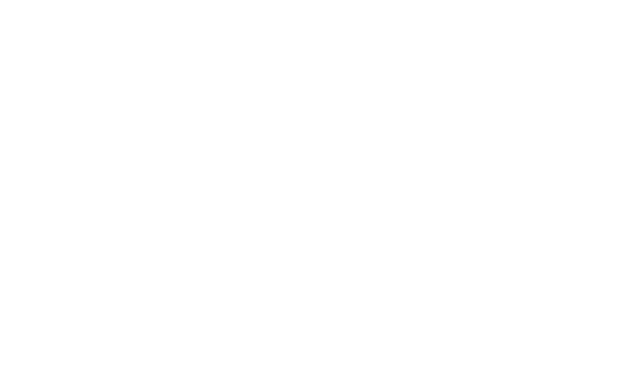
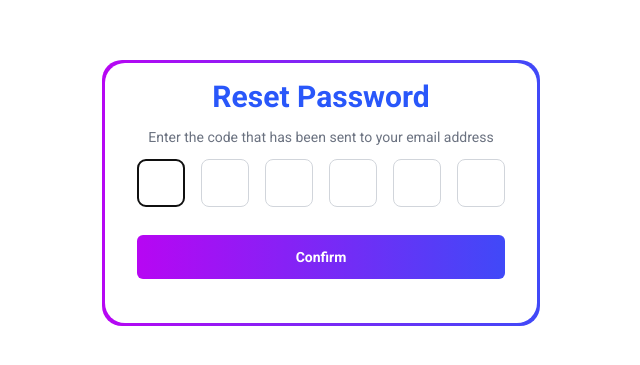
Before and after one commit to JayashSaini/ShoesHubFrontend, a React (Vite) app: page /reset-password in a window 1280 px wide. Before the commit this address had no page. Shown: the part 207-572 px from the top of the page, without its empty margins (319-959 px from the left). Built offline with nearby package versions, Linux system fonts and the light colour scheme; a web font is replaced by a local one.

Commit message:
feat(Page): Add Forgot & Reset Password page

```diff
--- a/src/App.css
+++ b/src/App.css
@@ -100,3 +100,12 @@ body {
   cursor: pointer;
   outline: none;
 }
+
+.no-arrows::-webkit-outer-spin-button,
+.no-arrows::-webkit-inner-spin-button {
+  -webkit-appearance: none;
+  margin: 0;
+}
+.no-arrows {
+  appearance: textfield;
+}
--- a/src/App.tsx
+++ b/src/App.tsx
@@ -1,7 +1,7 @@
 import "./App.css";
 import { BrowserRouter, Routes, Route } from "react-router-dom";
 
-import { Home, Login, Register } from "./Pages";
+import { Home, Login, Register, ForgotPassword, ResetPassword } from "./Pages";
 import Layout from "./Layout.jsx";
 
 function App() {
@@ -13,6 +13,8 @@ function App() {
             <Route path="/" index element={<Home />} />
             <Route path="/login" index element={<Login />} />
             <Route path="/register" index element={<Register />} />
+            <Route path="/forgot-password" element={<ForgotPassword />} />
+            <Route path="/reset-password" element={<ResetPassword />} />
           </Route>
         </Routes>
       </BrowserRouter>
--- /dev/null
+++ b/src/Pages/ForgotPassword.tsx
@@ -0,0 +1,51 @@
+import { useState } from "react";
+import { Input, PrimaryButton } from "../Components";
+import { useNavigate } from "react-router-dom";
+const ForgotPassword = () => {
+  const navigate = useNavigate();
+  const [email, setEmail] = useState<string>("");
+
+  const otpHandler = () => {
+    navigate("/reset-password");
+  };
+  return (
+    <>
+      <div className="w-full h-screen custom-flex">
+        <div className="w-full p-16 h-full custom-flex">
+          <div className="h-auto px-8 sm:px-16 py-4 border-custom">
+            <form>
+              <h2 className="text-[#2957FA] roboto-bold text-3xl text-center">
+                Forgot your Password
+              </h2>
+              <p className="text-center text-sm text-gray-500 my-3">
+                Your password will be reset by email
+              </p>
+              <Input
+                label="Email"
+                onChange={(e) => {
+                  setEmail(e.target.value);
+                }}
+                type="email"
+                placeholder="enter your email"
+                value={email}
+              />
+
+              <div className="my-4 flex flex-col gap-4">
+                <PrimaryButton text="Next" onClick={otpHandler} />
+              </div>
+              <div className="text-center">
+                <a
+                  className="text-[#2957FA] text-[15px] font-bold"
+                  href="/login">
+                  Back to log in
+                </a>
+              </div>
+            </form>
+          </div>
+        </div>
+      </div>
+    </>
+  );
+};
+
+export default ForgotPassword;
--- /dev/null
+++ b/src/Pages/ResetPassword.tsx
@@ -0,0 +1,72 @@
+import { useState, useRef, useEffect } from "react";
+import { PrimaryButton } from "../Components";
+import { useNavigate } from "react-router-dom";
+const ResetPassword = () => {
+  const navigate = useNavigate();
+  const [otp, setOtp] = useState<string[]>(Array(6).fill("")); // Initialize an array with 6 empty strings for OTP
+
+  const otpInputs = useRef<(HTMLInputElement | null)[]>([]);
+
+  const handleChange = (index: number, value: string) => {
+    if (!isNaN(Number(value)) && value.length <= 1) {
+      const newOtp = [...otp];
+      newOtp[index] = value;
+      setOtp(newOtp);
+
+      // Move focus to the next input field if not the last one
+      if (index < otpInputs.current.length - 1) {
+        otpInputs.current[index + 1]?.focus();
+      }
+    }
+  };
+
+  useEffect(() => {
+    // Set focus to the first input field when the component mounts
+    otpInputs.current[0]?.focus();
+  }, []);
+
+  const resetHandler = () => {
+    navigate("/login");
+  };
+  return (
+    <>
+      <div className="w-full h-screen custom-flex">
+        <div className="w-full p-3 h-full custom-flex">
+          <div className=" max-w-[450px] h-auto  px-4 sm:px-8 sm:px-16 py-4 border-custom">
+            <form>
+              <h2 className="text-[#2957FA] roboto-bold text-3xl text-center">
+                Reset Password
+              </h2>
+              <p className="text-center text-sm text-gray-500 my-3">
+                Enter the code that has been sent to your email address
+              </p>
+              <div className="flex justify-center sm:gap-4 gap-3">
+                {otp.map((value, index) => (
+                  <input
+                    key={index}
+                    type="text"
+                    value={value}
+                    maxLength={1}
+                    onChange={(e) => handleChange(index, e.target.value)}
+                    className="no-arrows sm:w-12 sm:h-12 w-9 h-9 text-3xl text-center border border-gray-300 rounded-lg"
+                    ref={(input) => (otpInputs.current[index] = input)}
+                    onKeyDown={(e) => {
+                      if (e.key === "Enter" && index < otp.length - 1) {
+                        otpInputs.current[index + 1]?.focus();
+                      }
+                    }}
+                  />
+                ))}
+              </div>
+              <div className="my-4 flex flex-col gap-4">
+                <PrimaryButton text="Confirm" onClick={resetHandler} />
+              </div>
+            </form>
+          </div>
+        </div>
+      </div>
+    </>
+  );
+};
+
+export default ResetPassword;
--- a/src/Pages/index.ts
+++ b/src/Pages/index.ts
@@ -1,5 +1,7 @@
 import Home from "./Home.jsx";
 import Login from "./Login.jsx";
 import Register from "./Register.js";
+import ForgotPassword from "./ForgotPassword.js";
+import ResetPassword from "./ResetPassword.js";
 
-export { Home, Login, Register };
+export { Home, Login, Register, ForgotPassword, ResetPassword };
```
Also changed, not shown: vercel.json.
